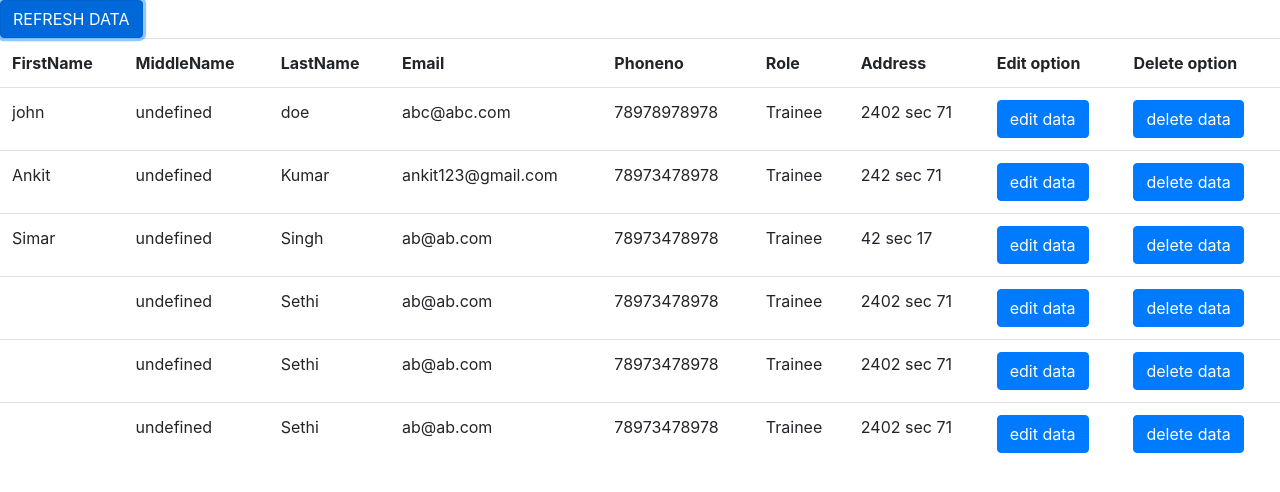
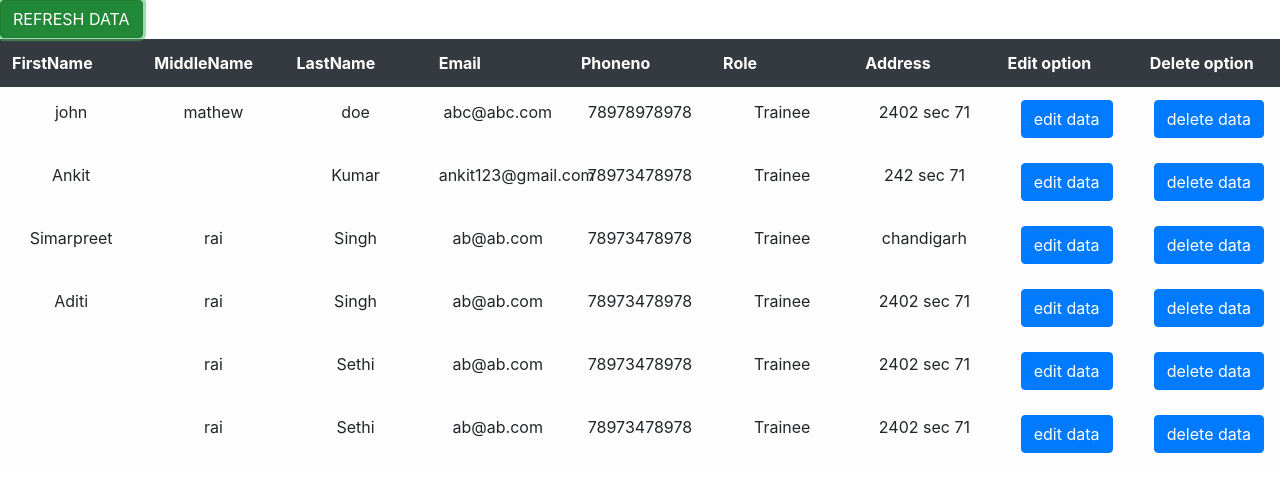
Before and after one commit to AnkitKumar10798/Assignment, a plain HTML site: page index.html in a window 1280 px wide. Both pictures are taken after a click on the button "LOAD DATA". Drawn offline with nearby package versions, Linux system fonts and the light colour scheme.

Commit message:
latest commit

```diff
--- a/Employee.json
+++ b/Employee.json
@@ -1,22 +1,22 @@
 {
     "Emp":
     [
-    { "FirstName": "john","MiddlName":"mathew","LastName":"doe",
+    { "FirstName": "john","MiddleName":"mathew","LastName":"doe",
     "Email":"abc@abc.com","phoneno":78978978978,"Role":"Trainee",
     "Address":"2402 sec 71"},
-    {"FirstName": "Ankit","MiddlName":" ", "LastName":"Kumar",
+    {"FirstName": "Ankit","MiddleName":" ", "LastName":"Kumar",
     "Email":"ankit123@gmail.com","phoneno":78973478978,"Role":"Trainee",
     "Address":"242 sec 71"},
-    {"FirstName":"Simar","MiddlName":"rai", "LastName":"Singh",
+    {"FirstName":"Simarpreet","MiddleName":"rai", "LastName":"Singh",
     "Email":"ab@ab.com","phoneno":78973478978,"Role":"Trainee",
-    "Address":"42 sec 17"},
-    {"FirstName": "","MiddlName":"rai", "LastName":"Sethi",
+    "Address":"chandigarh"},
+    {"FirstName": "Aditi","MiddleName":"rai", "LastName":"Singh",
     "Email":"ab@ab.com","phoneno":78973478978,"Role":"Trainee",
     "Address":"2402 sec 71"},
-    {"FirstName": "","MiddlName":"rai", "LastName":"Sethi",
+    {"FirstName": "","MiddleName":"rai", "LastName":"Sethi",
     "Email":"ab@ab.com","phoneno":78973478978,"Role":"Trainee",
     "Address":"2402 sec 71"},
-    {"FirstName": "","MiddlName":"rai", "LastName":"Sethi",
+    {"FirstName": "","MiddleName":"rai", "LastName":"Sethi",
     "Email":"ab@ab.com","phoneno":78973478978,"Role":"Trainee",
     "Address":"2402 sec 71"}
 ]
--- a/index.html
+++ b/index.html
@@ -13,10 +13,10 @@
     <script src = "test.js"></script>
 </head>
 <body id = "body1">
-  <button type = "button" class ="btn btn-primary"id = "LOAD"> LOAD DATA</button>
+  <button type = "button" class ="btn btn-success"id = "LOAD"> LOAD DATA</button>
 
 
-<div id = "id1">
+<div id = "id1" class = "table-responsive-sm">
 
 </div>
 
--- a/stylesheet.css
+++ /dev/null
@@ -1,35 +0,0 @@
-
-#body1
-{
-    background-color: rgba(100,100,100,);
-}
-#LOAD
-{
-    text-decoration: greenyellow;
-    color: rgb(255, 255, 255);
-    background-color: rgb(100,100,100);
-    stroke-opacity: 50%;
-    border-radius: 50px;
-}
-#empTable{
-    font-family: "Trebuchet MS", Arial, Helvetica, sans-serif;
-    border-collapse: collapse;
-    width: 100%;
-  }
-
-  #empTable td, #empTable th {
-    border: 1px solid #ddd;
-    padding: 8px;
-  }
-
-  #empTable tr:nth-child(even){background-color: #f2f2f2;}
-  #empTable tr:nth-child(odd){background-color: #f2f2f2;}
-  #empTable tr:hover {background-color: #ddd;}
-
-  #empTable th {
-    padding-top: 12px;
-    padding-bottom: 12px;
-    text-align: left;
-    background-color: #4CAF50;
-    color: white;
-  }
--- a/test.js
+++ b/test.js
@@ -1,13 +1,10 @@
-let check = 0;
-//check 0 edit and delete buttons set to save and cancel
-//check 1  save and cancel buttons set to edit and delete
+let check = 0;//check 0 edit and delete buttons set to save and cancel and check 1  save and cancel buttons set to edit and delete
 let deleted_row = [];
 let datalen;
 $(document).ready(function() {
     console.log( "ready!");
     $("button").click(function()
-{
-    $.getJSON("Employee.json",function(obj){
+    {   $.getJSON("Employee.json",function(obj){
         $.each(obj,function(key,value)
         {
             call(value);// value is the array of objects
@@ -15,13 +12,9 @@ $(document).ready(function() {
     });
 
     });
-
     });
-
 function call(Emp)
-{
-        document.getElementById("LOAD").innerHTML= "REFRESH DATA";
-
+{   document.getElementById("LOAD").innerHTML= "REFRESH DATA";
         let div = document.getElementById("id1");
         div.innerHTML=" ";
         CreateTable(Emp);
@@ -31,45 +24,34 @@ function call(Emp)
         //     }
 }
 function CreateTable(Emp) {
-
     let table = document.createElement('table');
     table.setAttribute('id', 'empTable');
-    table.setAttribute('class',"table")
-
+    table.setAttribute('class',"table  table-light table-hover")
+    table.style.tableLayout = "fixed";
     let arrHeaders = new Array();
     arrHeaders = ['FirstName','MiddleName','LastName','Email','Phoneno','Role','Address','Edit option','Delete option'];
+    datalen=Emp.length;
     let arrValue = new Array();
-    for(var i in Emp) {
-    // i is the property name
-    arrValue.push(Emp[i]);
-    }
-for(let x =0;x<datalen;x++)
-{
-    deleted_row[x]=false;
-}
-    datalen=Emp.length;
+        for(var i in Emp) {    // i is the property name
+        arrValue.push(Emp[i]); }
+
+        for(let x =0;x<datalen;x++){deleted_row[x]=false;}
 
     let tr = table.insertRow(-1);
     //create Headers
-    for (let h = 0; h < arrHeaders.length; h++) {
+        for (let h = 0; h < arrHeaders.length; h++)
+        {
             let th = document.createElement('th');
-       // th.setAttribute("class","thead-dark");
+            th.setAttribute("class","table table-dark");
             th.innerHTML = arrHeaders[h];
             tr.appendChild(th);
         }
         let class_name;
-//    console.log(arr_len);
         for (let c = 0; c <datalen; c++) {
              tr = table.insertRow(-1);
              tr.setAttribute("id","row"+c);
-        // if(c&1===0)
-        // {
-        //     tr.setAttribute("class","evenrows");
-        // }
-        // else
-        // {
-        //     tr.setAttribute("class","oddrows");
-        // }
+             tr.style.textAlign="center";
+             console.log(arrValue[c].FirstName)
             tr.innerHTML =
             '<td  class="cell'+c+'">' + arrValue[c].FirstName + '</td>' +
             '<td  class="cell'+c+'">' + arrValue[c].MiddleName + '</td>' +
@@ -89,6 +71,7 @@ for(let x =0;x<datalen;x++)
             }
 
     document.getElementById("id1").appendChild(table);
+
 }
 let stored_tblbody;
 function deleteData(num)
```
Lines whose indentation alone changed are shown as unchanged.
